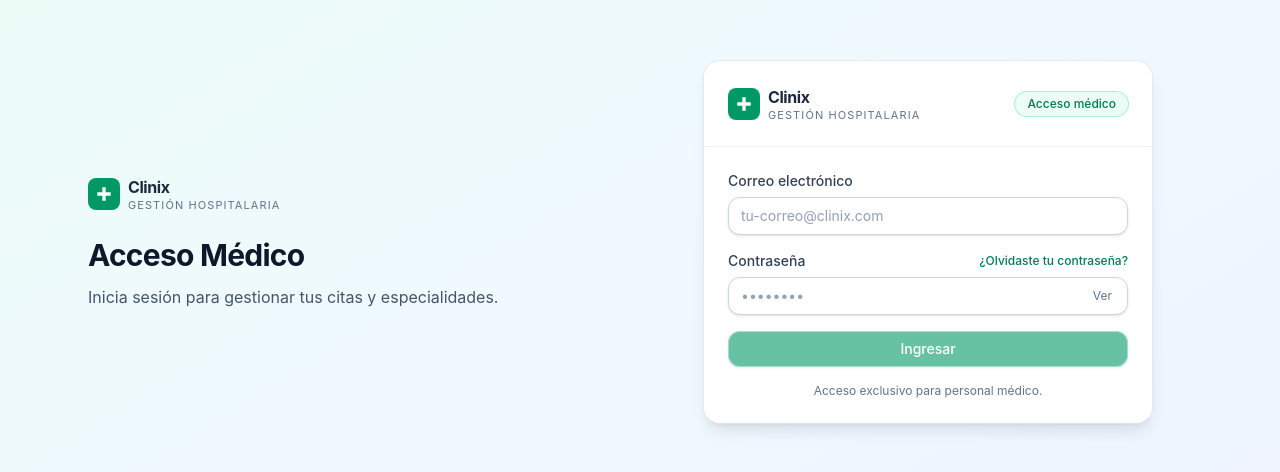
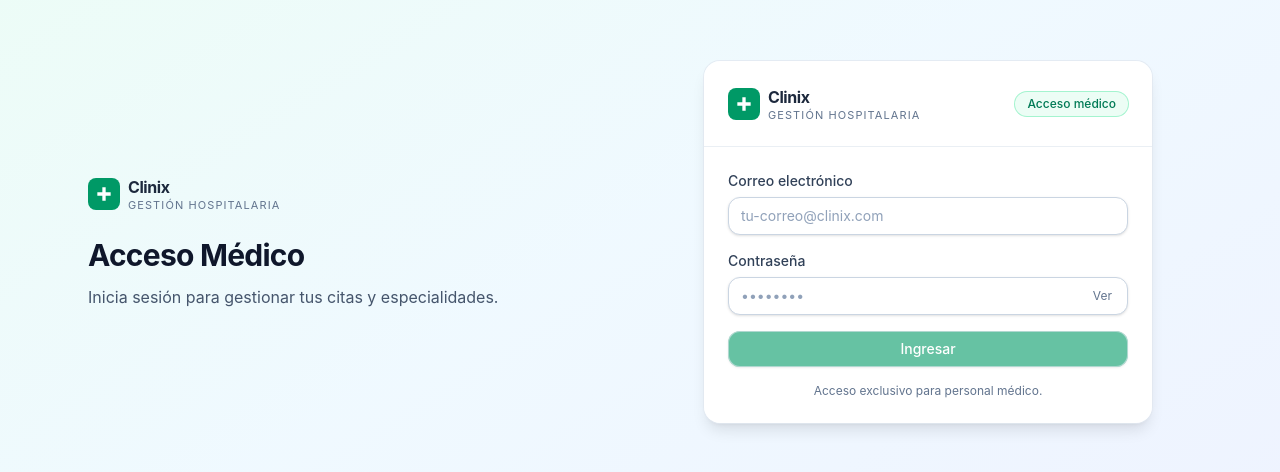
Before and after one commit to Elkinnn/PruebaDistribuidas, a React (Vite) app in the folder apps/frontend/: page /medico/login in a window 1280 px wide. Shown: the part 158-630 px from the top of the page. Built offline with nearby package versions, Linux system fonts and the light colour scheme; no server answers.

Commit message:
Se omite el olvidar contraseña del login de médico

```diff
--- a/apps/frontend/src/pages/medico/Login.jsx
+++ b/apps/frontend/src/pages/medico/Login.jsx
@@ -1,6 +1,5 @@
-// src/pages/medico/Login.jsx
 import { useState } from "react";
-import { Link, useNavigate } from "react-router-dom";
+import { useNavigate } from "react-router-dom";
 import Button from "../../components/ui/Button";
 import Card from "../../components/ui/Card";
 import Input from "../../components/ui/Input";
@@ -78,9 +77,7 @@ export default function MedicoLogin() {
             <div className="grid gap-1.5">
               <div className="flex items-center justify-between">
                 <span className="text-sm font-medium text-slate-700">Contraseña</span>
-                <Link to="/medico/forgot-password" className="text-xs font-medium text-emerald-700 hover:underline">
-                  ¿Olvidaste tu contraseña?
-                </Link>
+                {/* Enlace eliminado */}
               </div>
               <div className="relative">
                 <input
```
